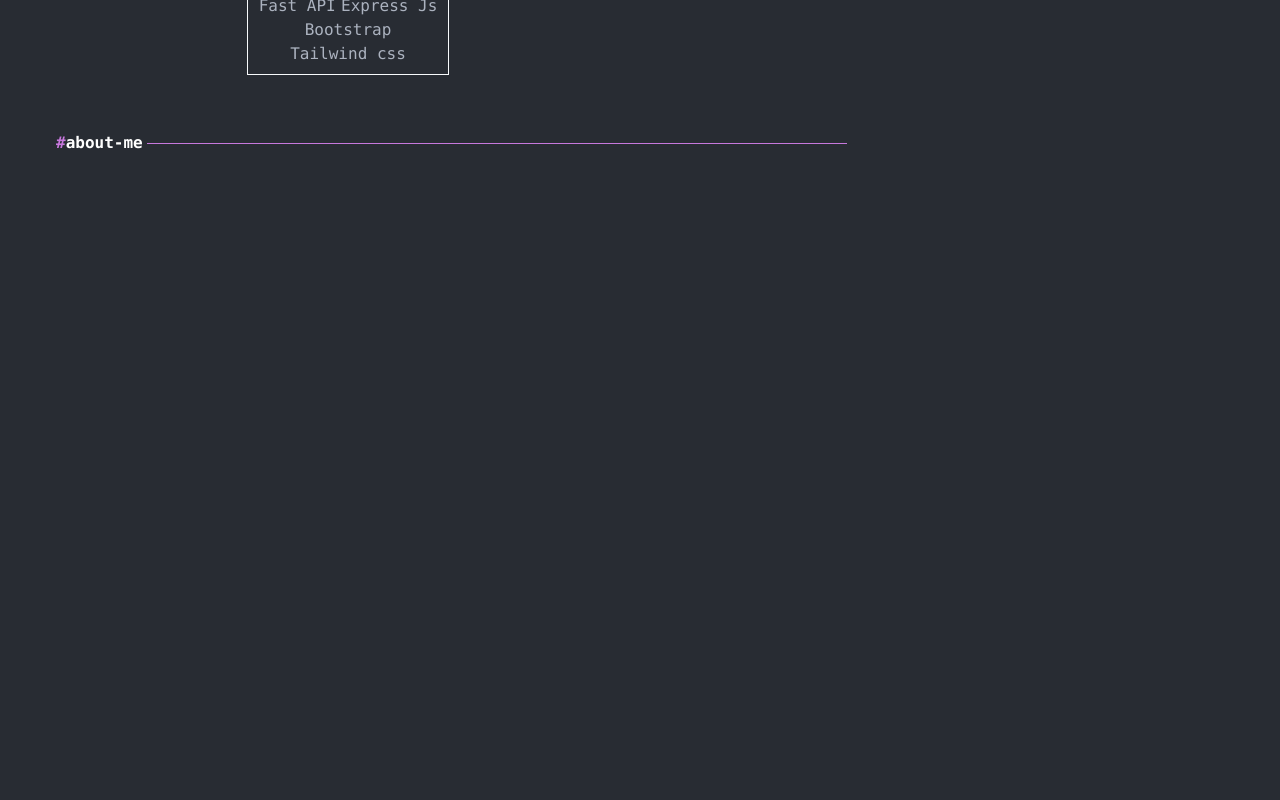
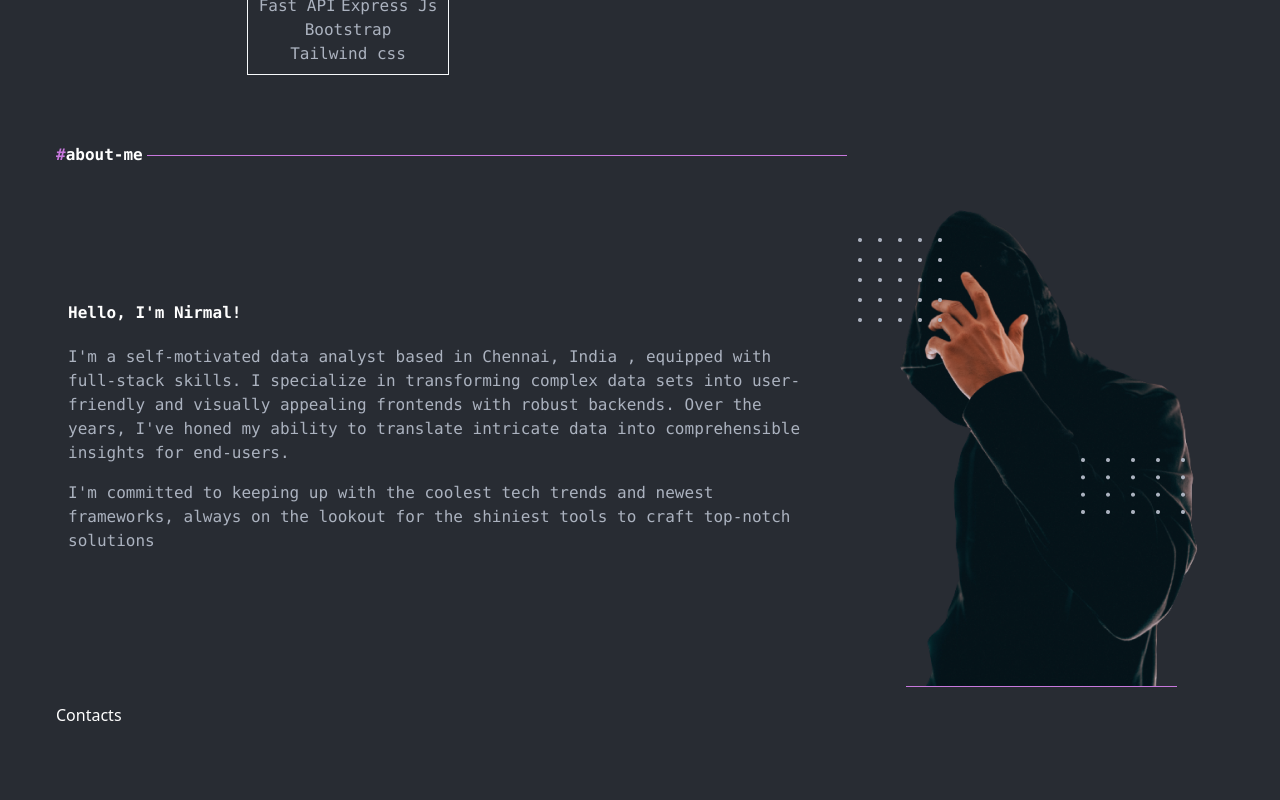
Before and after one commit to nirmalit/portfolio, a React (Create React App) app: page / in a window 1280 px wide. Shown: the part 1700-2500 px from the top of the page. Built offline with nearby package versions, Linux system fonts and the light colour scheme.

Commit message:
About me completed
About me UI component completed

```diff
--- a/src/components/about/AboutMe.js
+++ b/src/components/about/AboutMe.js
@@ -1,11 +1,52 @@
 import React from 'react'
 import { PageTitle } from '../pageTitle'
+import rigtSideImage from '../../assets/person/about_me_right.png'
+import colorCatlog from '../../config/color.json'
 
 const AboutMe = () => {
 
+  const LeftSide = () => {
+    return(
+      <div className='w-full h-full p-2 font-mono'>
+        {/* Title/ Wish note */}
+        <div className='p-1'>
+          <span className='font-bold'><h2>Hello, I'm Nirmal!</h2></span>
+        </div>
+        {/* Main Content  */}
+        <div className='p-1 py-2' style={{color : colorCatlog.gray}}>
+          <span className='block py-2'>
+            <p>I'm a self-motivated data analyst based in Chennai, India , equipped with full-stack skills. I specialize in transforming complex data sets into user-friendly and visually appealing frontends with robust backends. Over the years, I've honed my ability to translate intricate data into comprehensible insights for end-users.</p>
+          </span>
+          <span className='block py-2'>
+            <p>I'm committed to keeping up with the coolest tech trends and newest frameworks, always on the lookout for the shiniest tools to craft top-notch solutions</p>
+          </span>
+        </div>
+      </div>
+    )
+  }
+  const RightSide = () => {
+    return(
+      <div className='w-full h-full p-2 flex justify-center items-center'>
+        <img src={rigtSideImage} alt="" />
+      </div>
+    )
+  }
+
   return (
-    <div className='h-screen'>
-      <PageTitle titleName="about-me"/>
+    <div className='py-2'>
+      {/* Titile of the page  */}
+      <div className="py-1">
+        <PageTitle titleName="about-me"/>
+      </div>
+      {/* Content of the Page  */}
+      <div className='flex flex-col md:flex-row justify-center items-center'>
+        <div className="w-full md:w-2/3">
+          <LeftSide />
+        </div>
+        <div className="w-full h-full md:w-1/3 flex justify-center items-center">
+          <RightSide />
+        </div>
+      </div>
     </div>
   )
 }
```
Also changed, not shown: src/assets/person/about_me_right.png (added).
